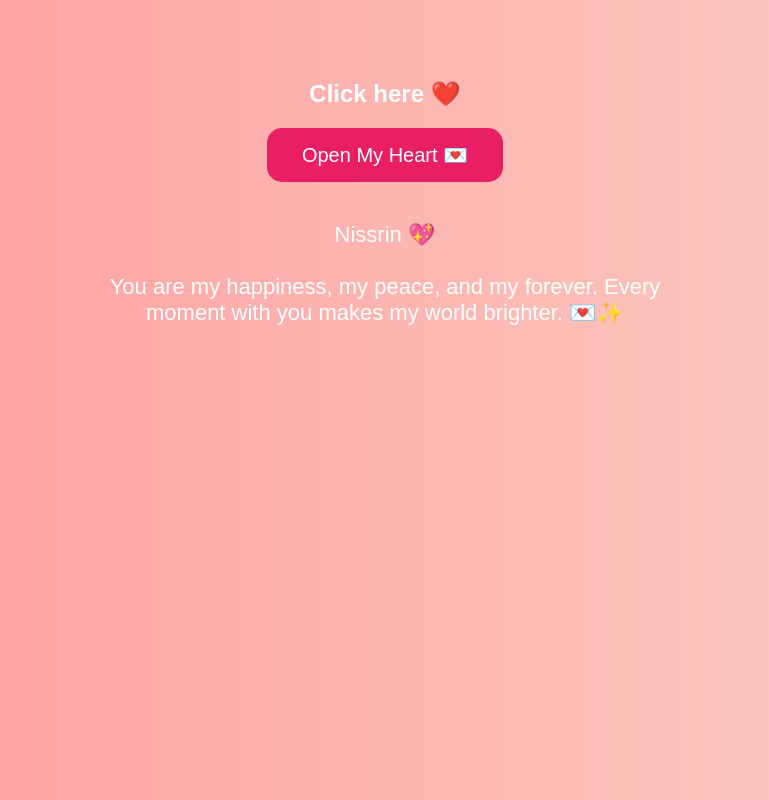
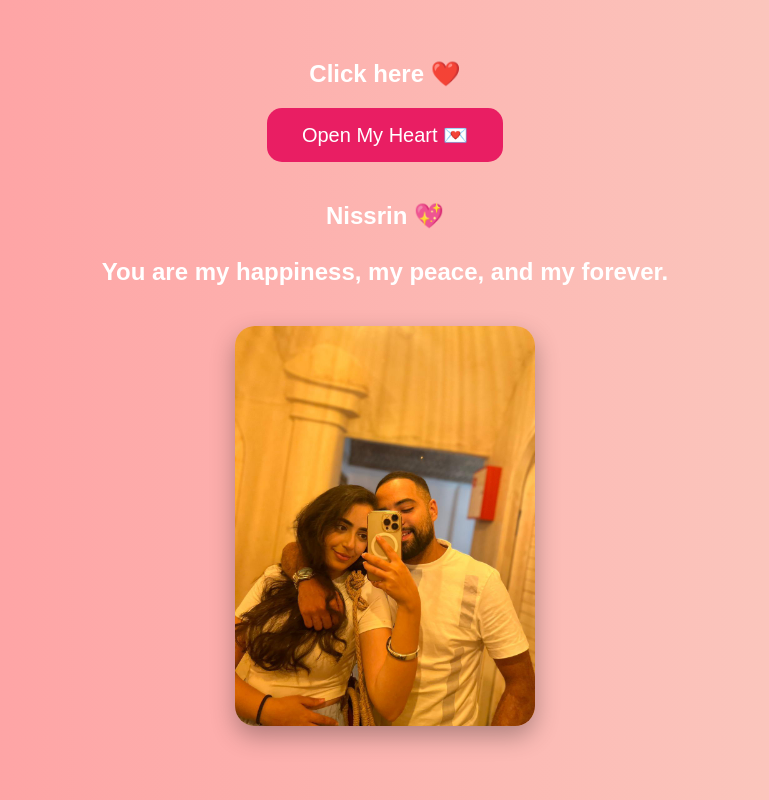
Before and after one commit to akrambenyacoub149-beep/valentine-honey, a plain HTML site: page index.html in a window 1280 px wide. Both pictures are taken after a click on the button "Open My Heart 💌". Shown: the whole page, without its empty margins (255-1024 px from the left). Drawn offline with Linux system fonts and the light colour scheme.

Commit message:
Modify styles and message structure in index.html
Adjusted margin-top for body and updated message formatting.

```diff
--- a/index.html
+++ b/index.html
@@ -7,7 +7,7 @@
   <style>
     body {
       text-align: center;
-      margin-top: 80px;
+      margin-top: 60px;
       font-family: Arial, sans-serif;
       background: linear-gradient(to right, #ff9a9e, #fad0c4);
       color: white;
@@ -25,11 +25,14 @@
 
     #message {
       margin-top: 40px;
-      font-size: 22px;
-      max-width: 600px;
-      margin-left: auto;
-      margin-right: auto;
-      display: none; /* caché au début */
+      display: none;
+    }
+
+    img {
+      width: 300px;
+      border-radius: 20px;
+      margin-top: 20px;
+      box-shadow: 0 10px 25px rgba(0,0,0,0.3);
     }
   </style>
 </head>
@@ -41,12 +44,13 @@
   <button id="loveBtn">Open My Heart 💌</button>
 
   <div id="message">
-    <p>
+    <h2>
       Nissrin 💖<br><br>
       You are my happiness, my peace, and my forever.
-      Every moment with you makes my world brighter.
-      💌✨
-    </p>
+    </h2>
+
+    <!-- ICI LA PHOTO -->
+    <img src="photo.jpeg" alt="Our photo">
   </div>
 
   <script>
```
